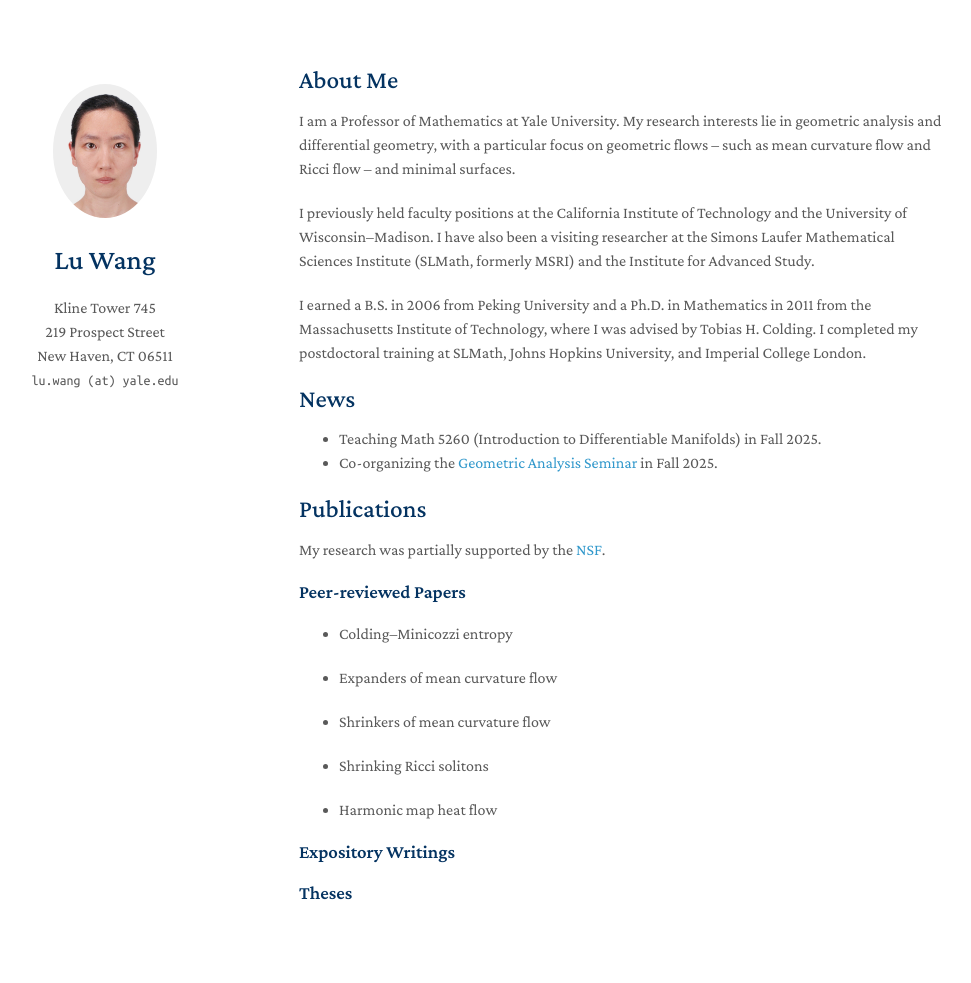
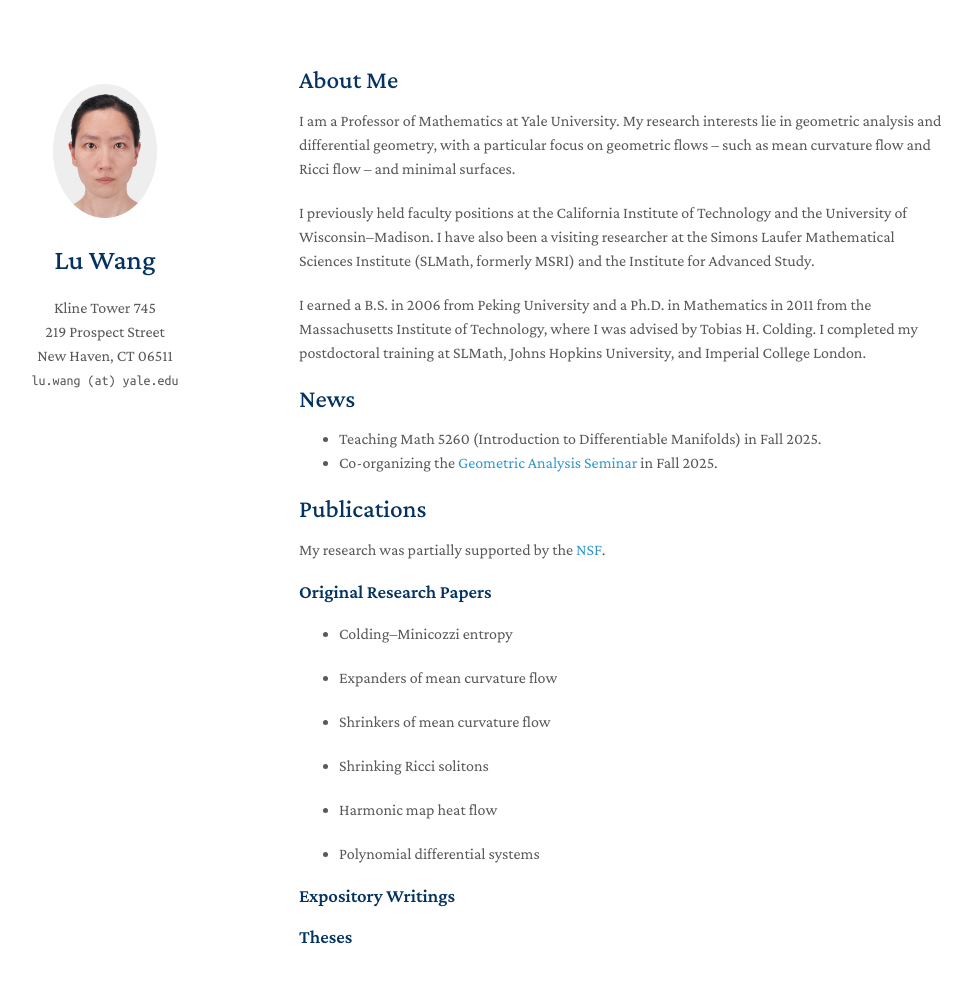
Before and after one commit to drwanglu/drwanglu.github.io, a Jekyll site: the page built from index.md, in a window 1280 px wide and 1042 px high. Shown: the top 983 px of the window, without its empty margins (171-1142 px from the left). Built offline with Jekyll 4.4.1, drawn with Linux system fonts in a browser that asks for light colours; a style sheet for code colours, icons or effects is not loaded; our own code applies the rules of GitHub Pages for plain Markdown files.

Commit message:
Update index.md

```diff
--- a/index.md
+++ b/index.md
@@ -22,7 +22,7 @@ I completed my postdoctoral training at SLMath, Johns Hopkins University, and Im
 
 My research was partially supported by the [NSF](https://www.nsf.gov).
 
-### Peer-reviewed Papers
+### Original Research Papers
 
 - Colding--Minicozzi entropy
 
@@ -34,6 +34,8 @@ My research was partially supported by the [NSF](https://www.nsf.gov).
 
 - Harmonic map heat flow
 
+- Polynomial differential systems
+
 ### Expository Writings
 
 ### Theses
```
